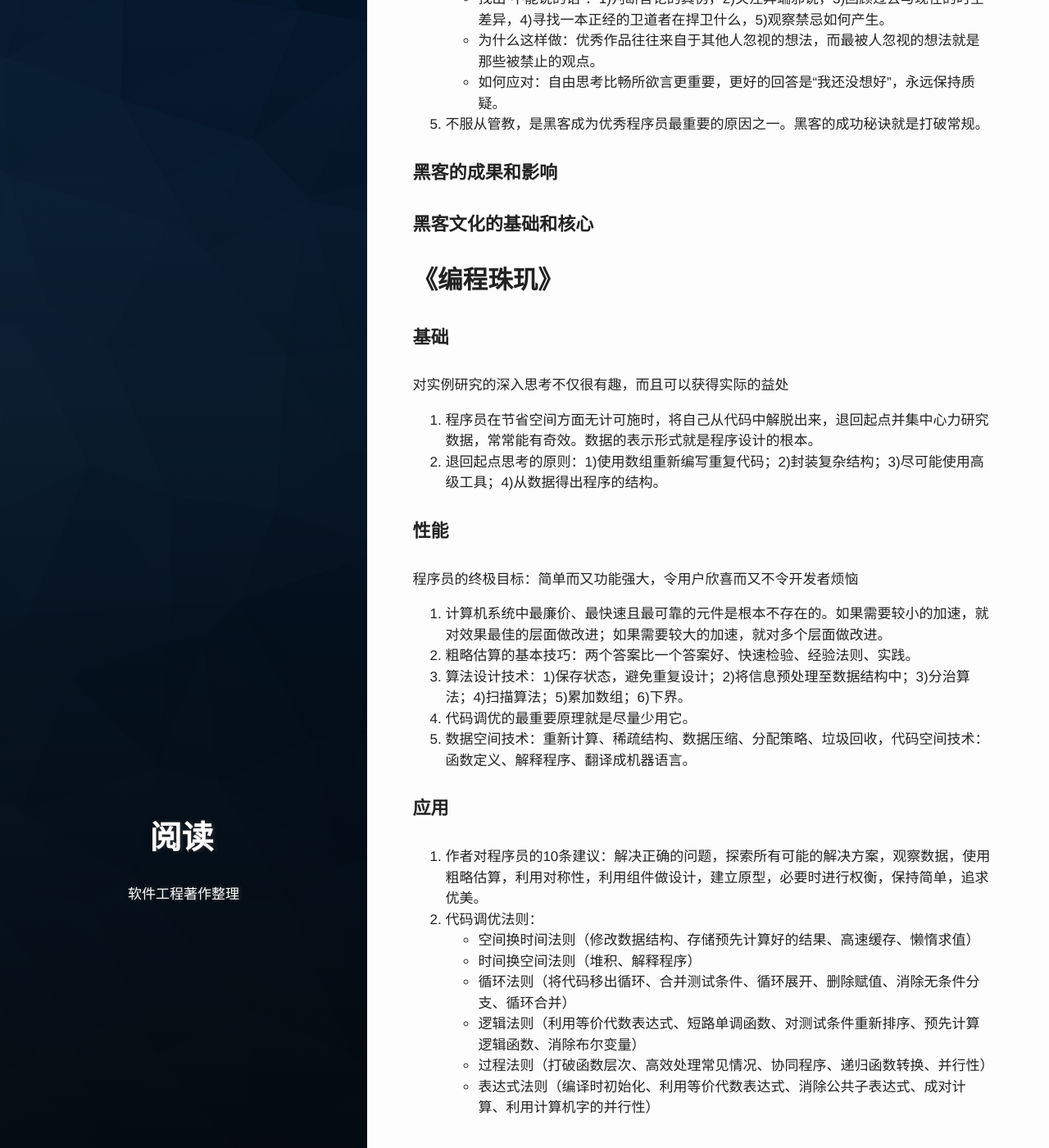
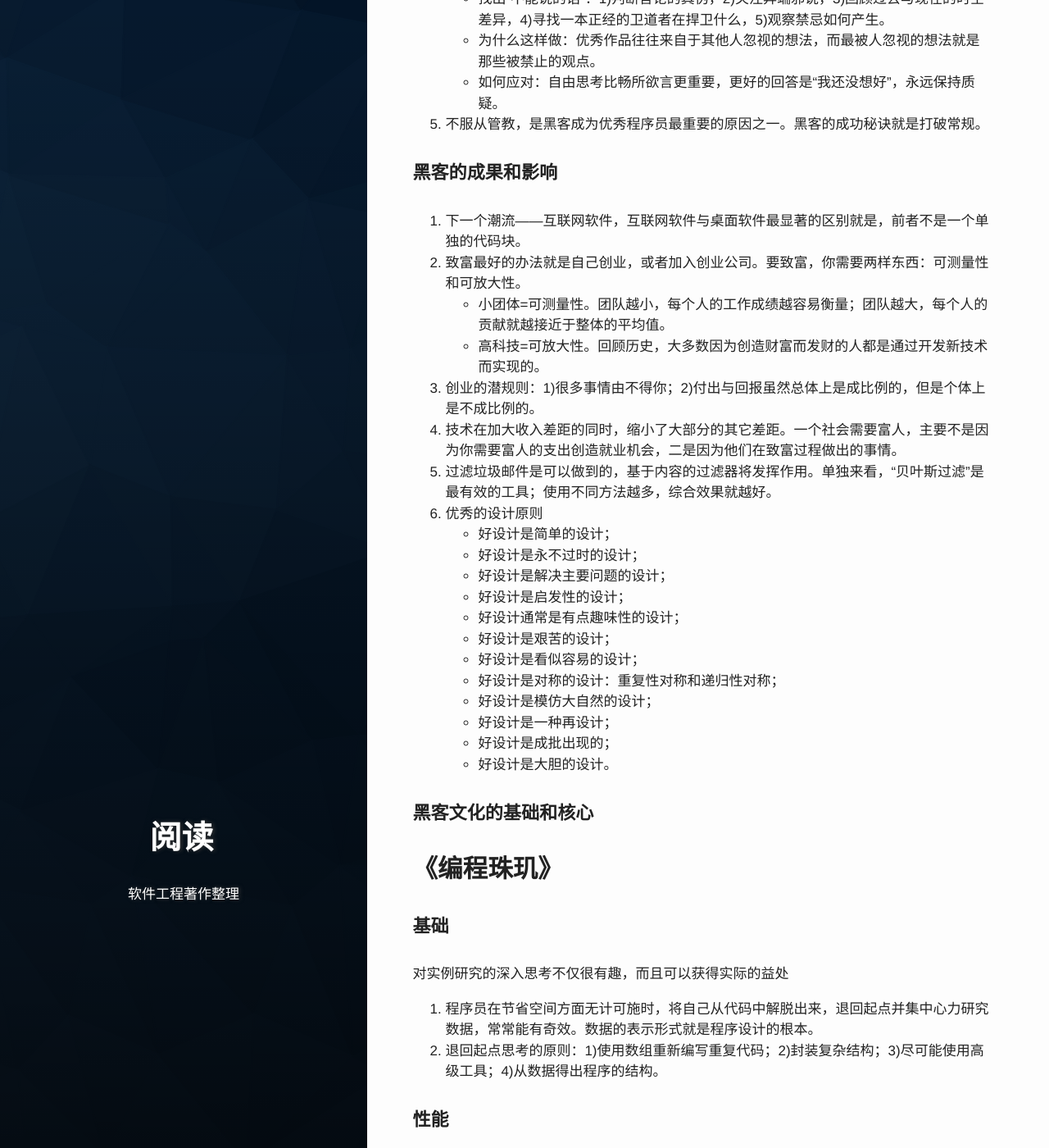
Before and after one commit to PetePro/PetePro.github.io, a Jekyll site: the page built from _posts/2019-09-22-Sotfware-Masterpieces.markdown, in a window 1280 px wide and 1400 px high, scrolled down 5922 px. Shown: the whole window at 82% size. Built offline with Jekyll 4.4.1, drawn with Linux system fonts in a browser that asks for light colours; some web fonts are replaced.

Commit message:
Update 2019-09-22-Sotfware-Masterpieces.markdown

```diff
--- a/_posts/2019-09-22-Sotfware-Masterpieces.markdown
+++ b/_posts/2019-09-22-Sotfware-Masterpieces.markdown
@@ -162,6 +162,26 @@ author: xusc
 5. 不服从管教，是黑客成为优秀程序员最重要的原因之一。黑客的成功秘诀就是打破常规。
 
 #### 黑客的成果和影响
+1. 下一个潮流——互联网软件，互联网软件与桌面软件最显著的区别就是，前者不是一个单独的代码块。
+2. 致富最好的办法就是自己创业，或者加入创业公司。要致富，你需要两样东西：可测量性和可放大性。
+   - 小团体=可测量性。团队越小，每个人的工作成绩越容易衡量；团队越大，每个人的贡献就越接近于整体的平均值。
+   - 高科技=可放大性。回顾历史，大多数因为创造财富而发财的人都是通过开发新技术而实现的。
+3. 创业的潜规则：1)很多事情由不得你；2)付出与回报虽然总体上是成比例的，但是个体上是不成比例的。
+4. 技术在加大收入差距的同时，缩小了大部分的其它差距。一个社会需要富人，主要不是因为你需要富人的支出创造就业机会，二是因为他们在致富过程做出的事情。
+5. 过滤垃圾邮件是可以做到的，基于内容的过滤器将发挥作用。单独来看，“贝叶斯过滤”是最有效的工具；使用不同方法越多，综合效果就越好。
+6. 优秀的设计原则
+   - 好设计是简单的设计；
+   - 好设计是永不过时的设计；
+   - 好设计是解决主要问题的设计；
+   - 好设计是启发性的设计；
+   - 好设计通常是有点趣味性的设计；
+   - 好设计是艰苦的设计；
+   - 好设计是看似容易的设计；
+   - 好设计是对称的设计：重复性对称和递归性对称；
+   - 好设计是模仿大自然的设计；
+   - 好设计是一种再设计；
+   - 好设计是成批出现的；
+   - 好设计是大胆的设计。
 
 #### 黑客文化的基础和核心
 
```
